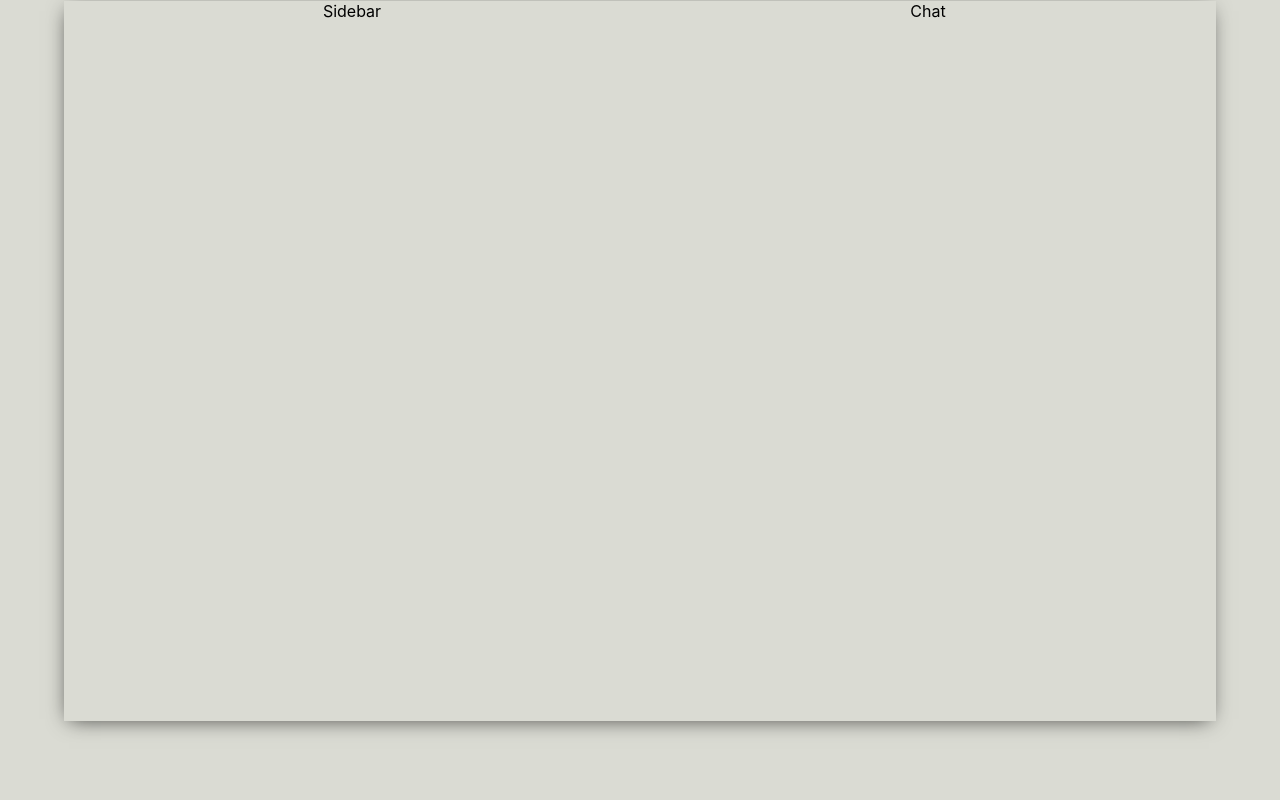
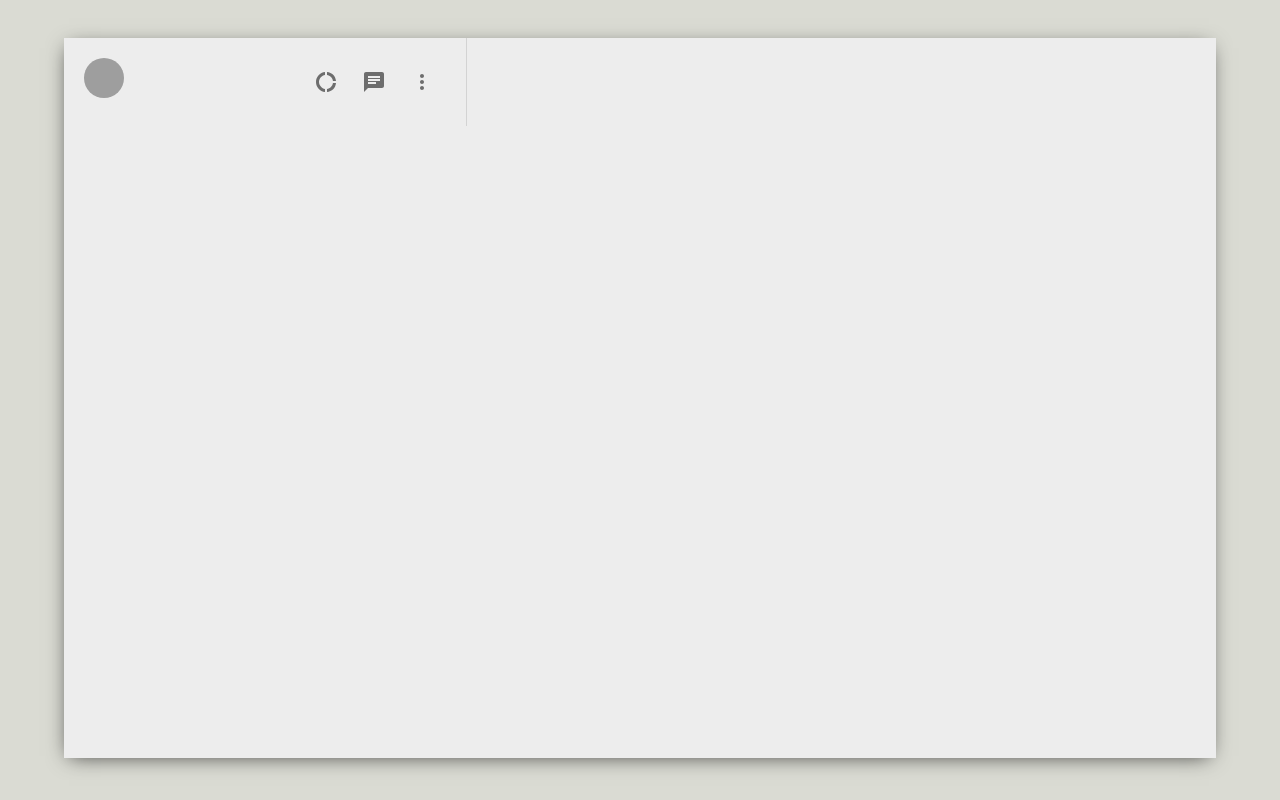
Before and after one commit to danish45007/nutsapp-, a React (Create React App) app in the folder client/: page / in a window 1280 px wide. Built offline with nearby package versions, Linux system fonts and the light colour scheme; grey boxes are pictures that could not be loaded; the HTML template or start-up script is replaced by a standard one.

Commit message:
sidebar modified header,header__right added

```diff
--- a/client/package.json
+++ b/client/package.json
@@ -3,6 +3,8 @@
   "version": "0.1.0",
   "private": true,
   "dependencies": {
+    "@material-ui/core": "^4.11.0",
+    "@material-ui/icons": "^4.9.1",
     "@testing-library/jest-dom": "^4.2.4",
     "@testing-library/react": "^9.5.0",
     "@testing-library/user-event": "^7.2.1",
--- a/client/src/App.css
+++ b/client/src/App.css
@@ -8,7 +8,7 @@
 .app__body {
 	display: flex;
 	background-color: #ededed;
-	margin-top: 1px;
+	margin-top: -5px;
 	height: 90vh;
 	width: 90vw;
 	box-shadow: -1px 4px 20px -6px rgba(0, 0, 0, 0.75);
--- a/client/src/Components/Chat/Chat.css
+++ b/client/src/Components/Chat/Chat.css
@@ -1,4 +1,4 @@
-.app {
+.chat {
 	display: flex;
 	flex-direction: column;
 	flex: 0.65;
--- a/client/src/Components/Chat/Chat.js
+++ b/client/src/Components/Chat/Chat.js
@@ -1,10 +1,9 @@
 import React from 'react';
-import  "./Chat.css";
+import './Chat.css'
 
 function Chat() {
     return (
-        <div className="app">
-            Chat
+        <div className="chat">
         </div>
     )
 }
--- a/client/src/Components/Sidebar/Sidebar.css
+++ b/client/src/Components/Sidebar/Sidebar.css
@@ -1,5 +1,24 @@
-.app {
+.sidebar {
 	display: flex;
 	flex-direction: column;
 	flex: 0.35;
 }
+
+.sidebar__header {
+	display: flex;
+	justify-content: space-between;
+	padding: 20px;
+	border-right: 1px solid lightgray;
+}
+
+.sidebar__headerRight {
+	display: flex;
+	align-items: center;
+	justify-content: space-between;
+	min-width: 10vw;
+}
+
+.sidebar__headerRight > .MuiSVgIcon-root {
+	margin-right: 2vw;
+	font-size: 24px !important;
+}
--- a/client/src/Components/Sidebar/Sidebar.js
+++ b/client/src/Components/Sidebar/Sidebar.js
@@ -1,10 +1,27 @@
 import React from 'react'
+import ChatIcon from '@material-ui/icons/Chat';
+import DonutLargeIcon from '@material-ui/icons/DonutLarge';
+import MoreVertIcon from '@material-ui/icons/MoreVert';
+import { Avatar,IconButton } from "@material-ui/core"
 import "./Sidebar.css"
 
 function Sidebar() {
     return (
-        <div className="app">
-            Sidebar
+        <div className="sidebar">
+            <div className="sidebar__header">
+                <Avatar src="https://images.unsplash.com/flagged/photo-1570612861542-284f4c12e75f?ixlib=rb-1.2.1&ixid=eyJhcHBfaWQiOjEyMDd9&auto=format&fit=crop&w=1050&q=80"/>
+                <div className="sidebar__headerRight">
+                    <IconButton>
+                        <DonutLargeIcon />
+                    </IconButton>
+                    <IconButton>
+                        <ChatIcon />
+                    </IconButton>
+                    <IconButton>
+                        <MoreVertIcon />
+                    </IconButton>
+                </div>
+            </div>
         </div>
     )
 }
```
Also changed, not shown: 1 other file (tests, documents, lock files or other folders).
